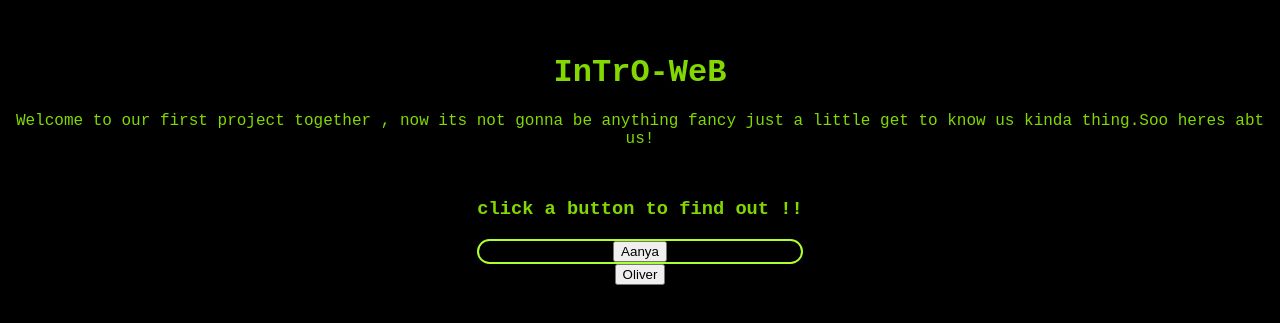
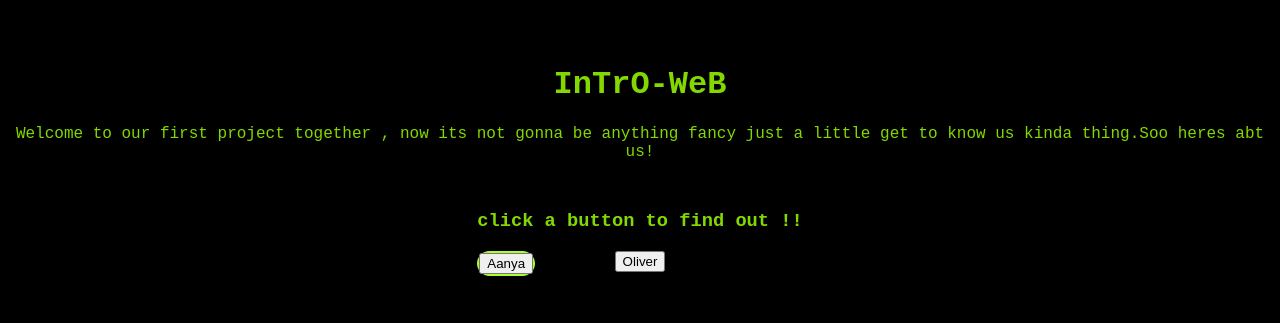
Before and after one commit to wisegirl139-sudo/intro-web, a plain HTML site: page index.html in a window 1280 px wide. Shown: the part 449-772 px from the top of the page. Drawn offline with Linux system fonts and the light colour scheme.

Commit message:
idk stuff

```diff
--- a/style.css
+++ b/style.css
@@ -27,6 +27,9 @@
 }
 
 #butA{
+    appearance: none;
+    position: absolute;
+    background-color: aliceblue;
     border-radius: 20px;
     border: solid 2px greenyellow;
     color: greenyellow;
```
